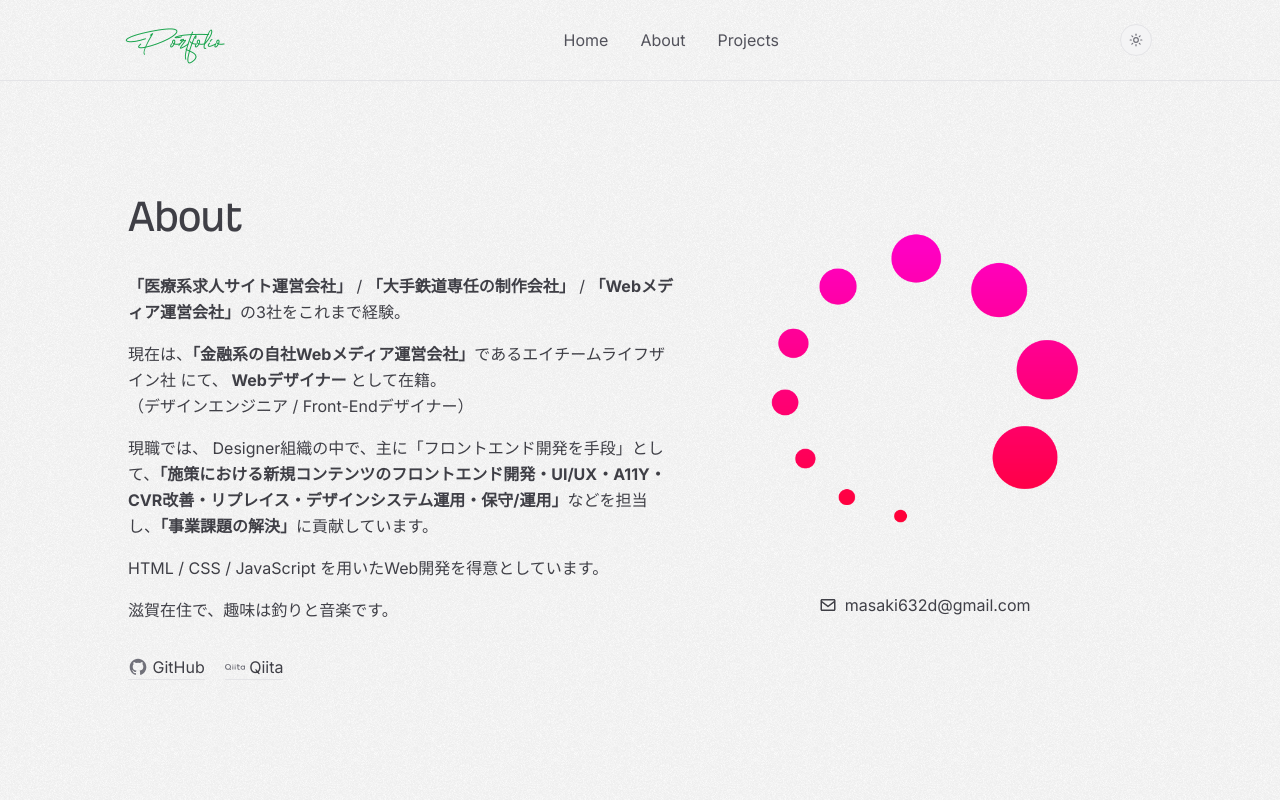
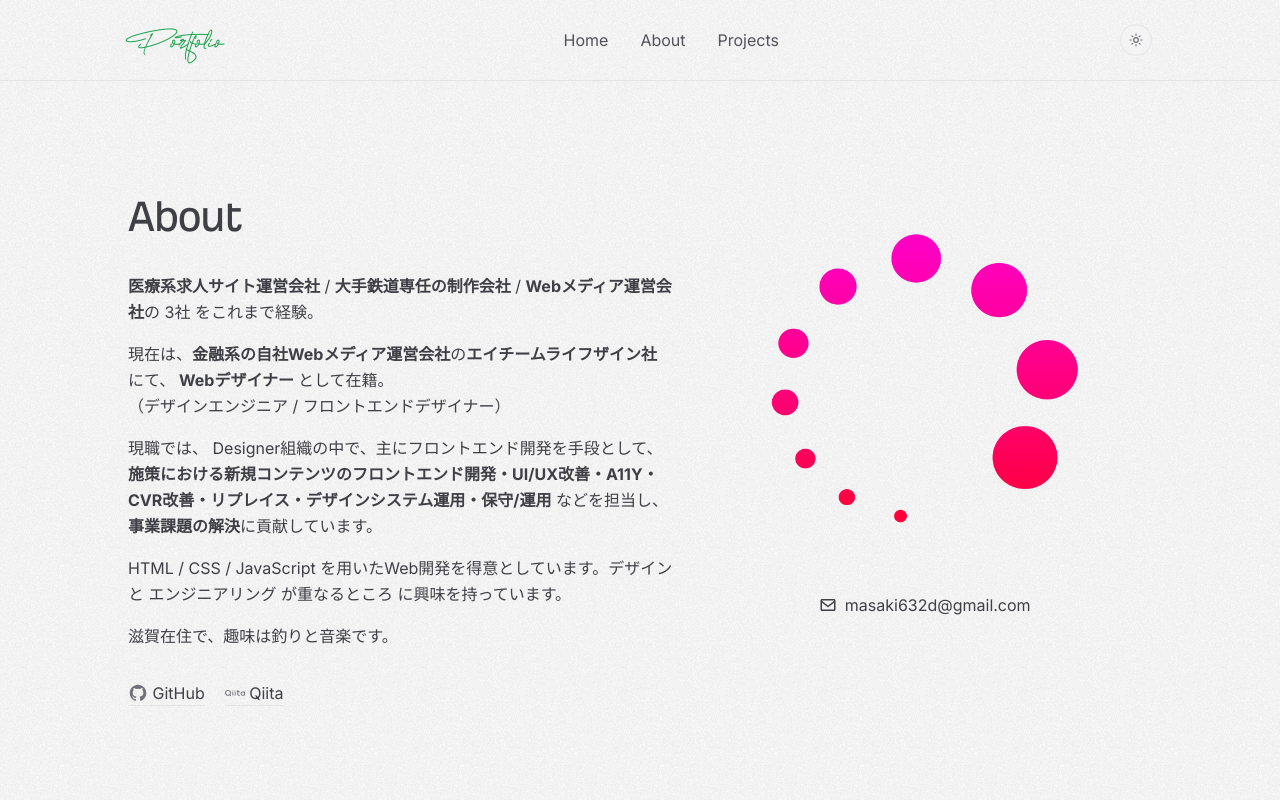
Before and after one commit to masaki632d/new-portfolio-app, a Next.js app: page /about in a window 1280 px wide. Shown: the top 800 px of the page. Built offline with nearby package versions, Linux system fonts and the light colour scheme.

Commit message:
refactor: text

```diff
--- a/src/app/about/constants/data.ts
+++ b/src/app/about/constants/data.ts
@@ -1,9 +1,9 @@
 export const data = {
   text: [
-    ' <b>「医療系求⼈サイト運営会社」</b> / <b>「⼤⼿鉄道専任の制作会社」</b> / <b>「Webメディア運営会社」</b>の3社をこれまで経験。',
-    '現在は、<b>「金融系の⾃社Webメディア運営会社」</b>であるエイチームライフザイン社 にて、<b> Webデザイナー </b>として在籍。<br/>（デザインエンジニア / Front-Endデザイナー）',
-    '現職では、 Designer組織の中で、主に「フロントエンド開発を手段」として、<b>「施策における新規コンテンツのフロントエンド開発・UI/UX・A11Y・CVR改善・リプレイス・デザインシステム運用・保守/運用」</b>などを担当し、<b>「事業課題の解決」</b>に貢献しています。',
-    'HTML / CSS / JavaScript を⽤いたWeb開発を得意としています。',
+    ' <b>医療系求⼈サイト運営会社</b> / <b>⼤⼿鉄道専任の制作会社</b> / <b>Webメディア運営会社</b>の 3社 をこれまで経験。',
+    '現在は、<b>金融系の⾃社Webメディア運営会社</b>の<b>エイチームライフザイン社</b> にて、<b> Webデザイナー </b>として在籍。<br/>（デザインエンジニア / フロントエンドデザイナー）',
+    '現職では、 Designer組織の中で、主にフロントエンド開発を手段として、<b>施策における新規コンテンツのフロントエンド開発・UI/UX改善・A11Y・CVR改善・リプレイス・デザインシステム運用・保守/運用</b> などを担当し、<b>事業課題の解決</b>に貢献しています。',
+    'HTML / CSS / JavaScript を⽤いたWeb開発を得意としています。</br>デザイン と エンジニアリング が重なるところ に興味を持っています。',
     '滋賀在住で、趣味は釣りと⾳楽です。',
   ],
 }
--- a/src/components/About/Usage/index.tsx
+++ b/src/components/About/Usage/index.tsx
@@ -15,8 +15,7 @@ export const Usage = () => {
 
       <div className="space-y-16">
         <ul className="mt-8 flex flex-wrap items-center gap-3">
-          {data.map((data) => {
-            const { text } = data
+          {data.map(({ text }) => {
             return (
               <li
                 key={text}
--- a/src/components/Home/Hero/constants/data.ts
+++ b/src/components/Home/Hero/constants/data.ts
@@ -2,9 +2,9 @@ export const data = {
   line: 'Web Designer / Frontend Developer / Web Director',
   title: ["Masahiro Koumura's", 'Portfolio'],
   text: [
-    'Designer組織の中で、主に<b>「フロントエンド開発を手段」</b>として事業に貢献しています。',
-    '<b>「これまでの幅広い経験に基づく総合力」</b>が私の強みです。',
-    '<b>「デザインとエンジニアリングが重なるところ」</b>に興味を持っています。',
+    'Designer組織の中で、主に <b>フロントエンド開発を手段</b> として事業に貢献しています。',
+    '<b>これまでの幅広い経験に基づく総合力</b> が私の強みです。',
+    '<b>デザイン と エンジニアリング が重なるところ</b> に興味を持っています。',
   ],
   buttonFirstText: '自己紹介',
   // buttonSecondText: 'これまでの経歴',
```
Also changed, not shown: 1 other file (tests, documents, lock files or other folders).
